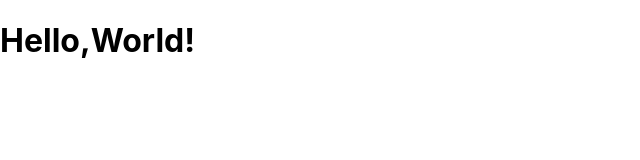
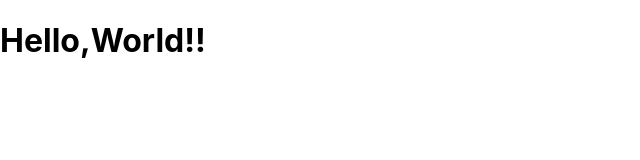
Before and after one commit to yuki900208/udemy-react-redux-crud-application, a React (Create React App) app: page / in a window 1280 px wide. Shown: the top 160 px of the page, without its empty margins (0-640 px from the left). Built offline with nearby package versions, Linux system fonts and the light colour scheme.

Commit message:
create why-jsx

```diff
--- a/src/App.js
+++ b/src/App.js
@@ -3,7 +3,7 @@
 function App() {
   return (
     <div>
-      <h1>Hello,World!</h1>
+      <h1>Hello,World!!</h1>
     </div>
   );
 }
```
